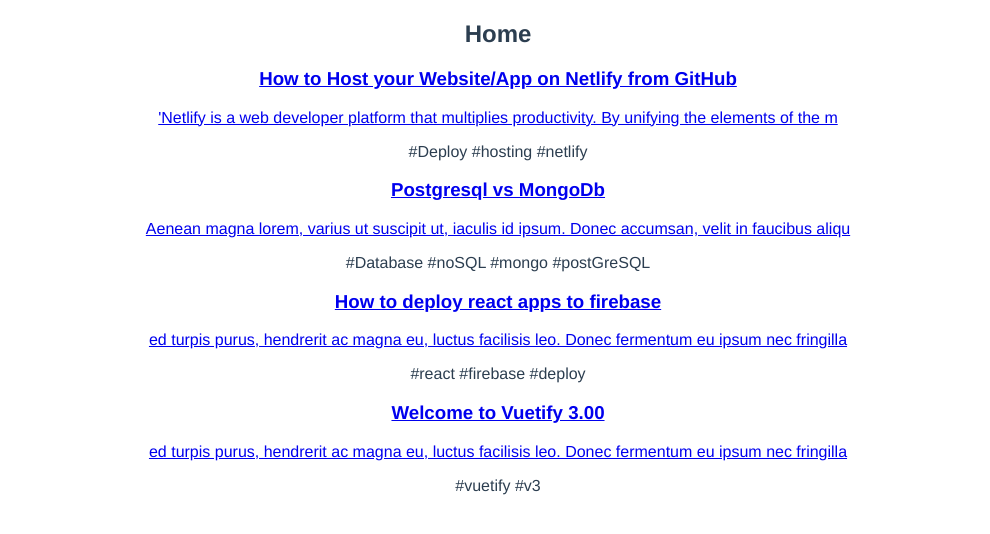
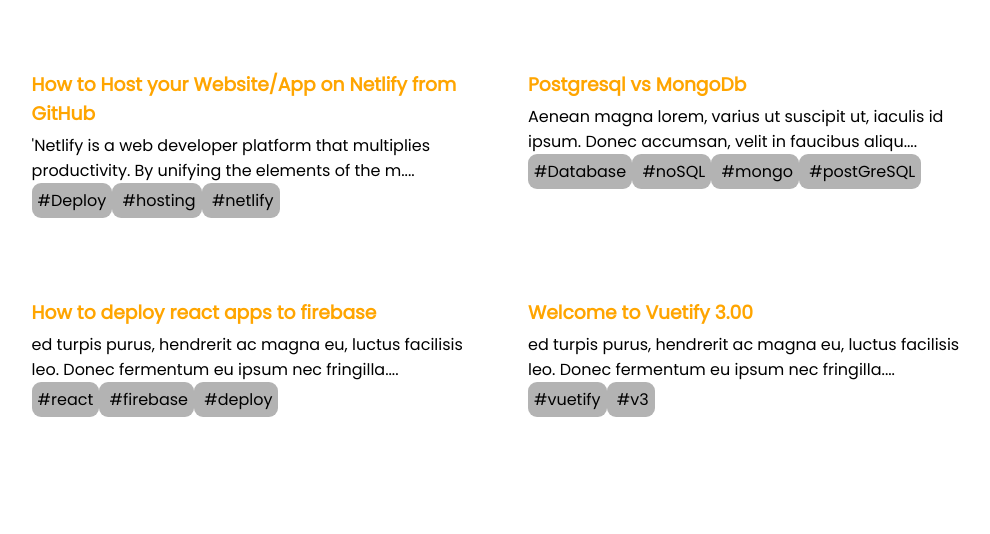
Before and after one commit to Akohjesse/Vue3-json-server-blog, a Vue app: page / in a window 1280 px wide. Shown: the top 534 px of the page, without its empty margins (142-1132 px from the left). Built offline with nearby package versions, Linux system fonts and the light colour scheme; data requests are answered from the project's data file.

Commit message:
everythings fine

```diff
--- a/src/App.vue
+++ b/src/App.vue
@@ -1,14 +1,19 @@
 <template>
-  <h2>Home</h2>
-  <router-view/>
+   <div class="main">
+      <router-view/>
+   </div>
 </template>
 
 <style lang="scss">
-#app {
-  font-family: Avenir, Helvetica, Arial, sans-serif;
-  -webkit-font-smoothing: antialiased;
-  -moz-osx-font-smoothing: grayscale;
-  text-align: center;
-  color: #2c3e50;
-}
+@import url('https://fonts.googleapis.com/css2?family=Poppins&display=swap');
+ *{
+   box-sizing: border-box;
+   padding:0px;
+   font-family: 'Poppins', sans-serif;
+   margin:0px;
+ }
+ .main{
+  width:95%;
+  margin:0 auto;
+ }
 </style>
--- a/src/components/posts.vue
+++ b/src/components/posts.vue
@@ -1,9 +1,9 @@
 <template>
-   <div class="post">
-       <router-link :to="{name: 'Details', params: { id: post.id}}">
+       <div class="item">
+               <router-link style="text-decoration: none;" :to="{name: 'Details', params: { id: post.id}}">
                    <h3>{{post.title}}</h3>
-            <p>{{snippet}}</p>
               </router-link>
+               <p>{{snippet}}....</p>
              <span v-for="tag in post.tags" :key="tag">
                #{{ tag }}
             </span>
@@ -23,6 +23,24 @@
 }
 </script>
 
-<style>
-
+<style lang="scss" scoped>
+.item{
+    border-radius: 5px;
+    padding:20px;
+    height: 13em;
+    h3{
+        color:orange;
+        text-decoration: none;
+    }
+    p{
+        margin:5px 0px;
+    }
+    span{
+        margin-top:10px;
+        background: rgb(179, 179, 179);
+        padding:6px;
+        border-radius: 9px;
+        color: rgb(0, 0, 0);
+    }
+}
 </style>
--- a/src/components/postslist.vue
+++ b/src/components/postslist.vue
@@ -15,5 +15,11 @@
 </script>
 
 <style>
-
+  .post-list{
+    width:80%;
+    margin: 50px auto;
+    display: grid;
+    grid-gap:20px;
+    grid-template-columns: repeat(2, 1fr);
+  }
 </style>
--- a/src/views/Home.vue
+++ b/src/views/Home.vue
@@ -3,8 +3,8 @@
    <div v-if="error">
      {{error}}
    </div>
-   <div v-if="posts.length">
-      <PostList :posts="posts" />
+   <div class="post_container" v-if="posts.length">
+      <PostList class="PostList" :posts="posts" />
    </div>
    <div v-else>
      <h4>Loading....</h4>
@@ -27,3 +27,11 @@
   }
 }
 </script>
+
+
+<style lang="scss" scoped>
+  .PostList{
+    display: grid;
+    grid-template-columns: repeat(2, 1fr);
+  }
+</style>
--- a/src/views/details.vue
+++ b/src/views/details.vue
@@ -1,9 +1,9 @@
 <template>
  <div class="wrap">
       <div v-if="error">
-    {{error}}
-  </div>
-  <div v-if="post">
+          {{error}}
+     </div>
+  <div class="text_post" v-if="post">
          <h3>
             {{post.title}}
          </h3>
@@ -34,6 +34,24 @@
 }
 </script>
 
-<style>
-
+<style lang="scss" scoped>
+.wrap{
+    width:80%;
+    margin:0 auto;
+}
+.text_post{
+    padding:10px;
+    h3{
+        color:orange;
+        font-size:1.5em;
+        text-align: center;
+        margin:5px 0px;
+    }
+    .blog{
+        p{
+            line-height: 30px;
+            padding: 10px;
+        }
+    }
+}
 </style>
```
Also changed, not shown: src/components/header.vue (added, +15 -0 lines). Lines whose indentation alone changed are shown as unchanged.
